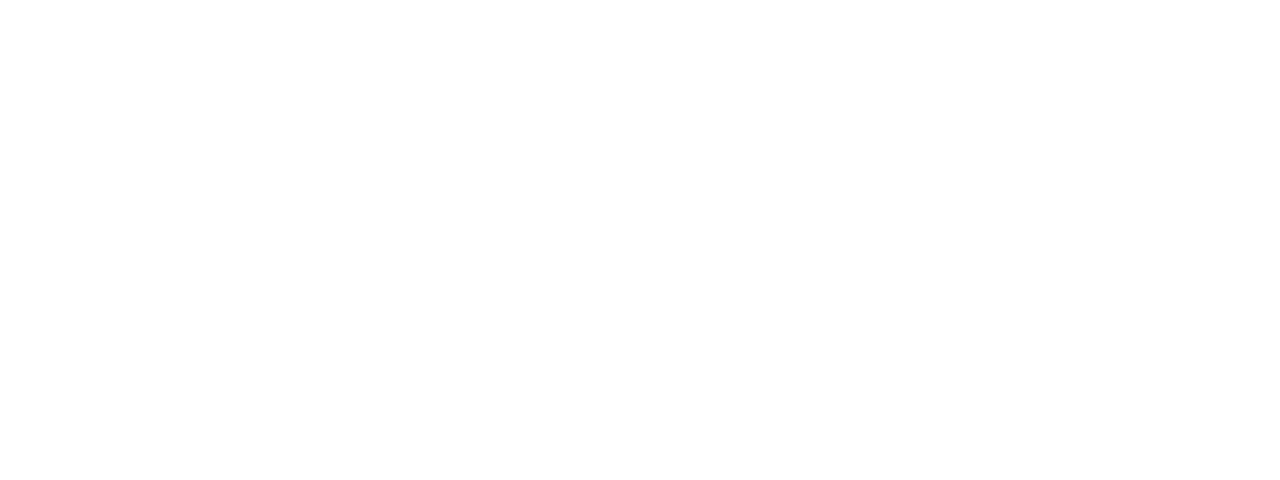
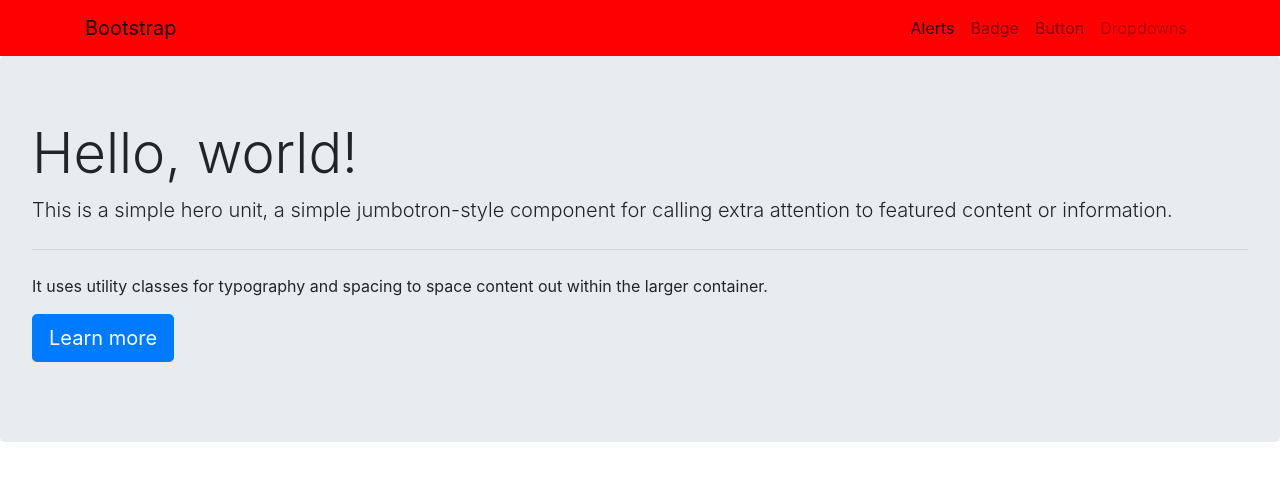
Before and after one commit to Toddbaldwin86/week5exercise, a plain HTML site: page index.html in a window 1280 px wide. Drawn offline with nearby package versions, Linux system fonts and the light colour scheme.

Commit message:
style updates

```diff
--- a/css/main.css
+++ b/css/main.css
@@ -0,0 +1,3 @@
+.bg-light {
+  background-color: red!important;
+}
--- a/index.html
+++ b/index.html
@@ -4,9 +4,49 @@
     <meta charset="utf-8">
     <meta name="viewport" content="width=device-width, initial-scale=1">
     <title></title>
+    <!-- BOOTSTRAP CSS -->
+    <link rel="stylesheet" href="https://maxcdn.bootstrapcdn.com/bootstrap/4.0.0/css/bootstrap.min.css" integrity="sha384-Gn5384xqQ1aoWXA+058RXPxPg6fy4IWvTNh0E263XmFcJlSAwiGgFAW/dAiS6JXm" crossorigin="anonymous">
     <link rel="stylesheet" href="css/main.css">
   </head>
   <body>
-
+    <!-- bootstrap nav bar -->
+    <nav class="navbar navbar-expand-sm navbar-light bg-light">
+  <div class="container">
+  <a class="navbar-brand" href="#">Bootstrap</a>
+  <button class="navbar-toggler" type="button" data-toggle="collapse" data-target="#navbarNav" aria-controls="navbarNav" aria-expanded="false" aria-label="Toggle navigation">
+    <span class="navbar-toggler-icon"></span>
+  </button>
+  <div class="collapse navbar-collapse" id="navbarNav">
+    <ul class="navbar-nav ml-auto">
+      <li class="nav-item active">
+        <a class="nav-link" href="https://getbootstrap.com/docs/4.0/components/alerts/">Alerts<span class="sr-only">(current)</span></a>
+      </li>
+      <li class="nav-item">
+        <a class="nav-link" href="https://getbootstrap.com/docs/4.0/components/badge/">Badge</a>
+      </li>
+      <li class="nav-item">
+        <a class="nav-link" href="https://getbootstrap.com/docs/4.0/components/buttons/">Button</a>
+      </li>
+      <li class="nav-item">
+        <a class="nav-link disabled" href="https://getbootstrap.com/docs/4.0/components/dropdowns/">Dropdowns</a>
+      </li>
+    </ul>
+  </div>
+</div>
+</nav>
+<!-- jumbotron -->
+<div class="jumbotron">
+  <h1 class="display-4">Hello, world!</h1>
+  <p class="lead">This is a simple hero unit, a simple jumbotron-style component for calling extra attention to featured content or information.</p>
+  <hr class="my-4">
+  <p>It uses utility classes for typography and spacing to space content out within the larger container.</p>
+  <p class="lead">
+    <a class="btn btn-primary btn-lg" href="#" role="button">Learn more</a>
+  </p>
+</div>
+<!-- BOOTSTRAP JAVASCRIPT -->
+    <script src="https://code.jquery.com/jquery-3.2.1.slim.min.js" integrity="sha384-KJ3o2DKtIkvYIK3UENzmM7KCkRr/rE9/Qpg6aAZGJwFDMVNA/GpGFF93hXpG5KkN" crossorigin="anonymous"></script>
+    <script src="https://cdnjs.cloudflare.com/ajax/libs/popper.js/1.12.9/umd/popper.min.js" integrity="sha384-ApNbgh9B+Y1QKtv3Rn7W3mgPxhU9K/ScQsAP7hUibX39j7fakFPskvXusvfa0b4Q" crossorigin="anonymous"></script>
+    <script src="https://maxcdn.bootstrapcdn.com/bootstrap/4.0.0/js/bootstrap.min.js" integrity="sha384-JZR6Spejh4U02d8jOt6vLEHfe/JQGiRRSQQxSfFWpi1MquVdAyjUar5+76PVCmYl" crossorigin="anonymous"></script>
   </body>
 </html>
```
